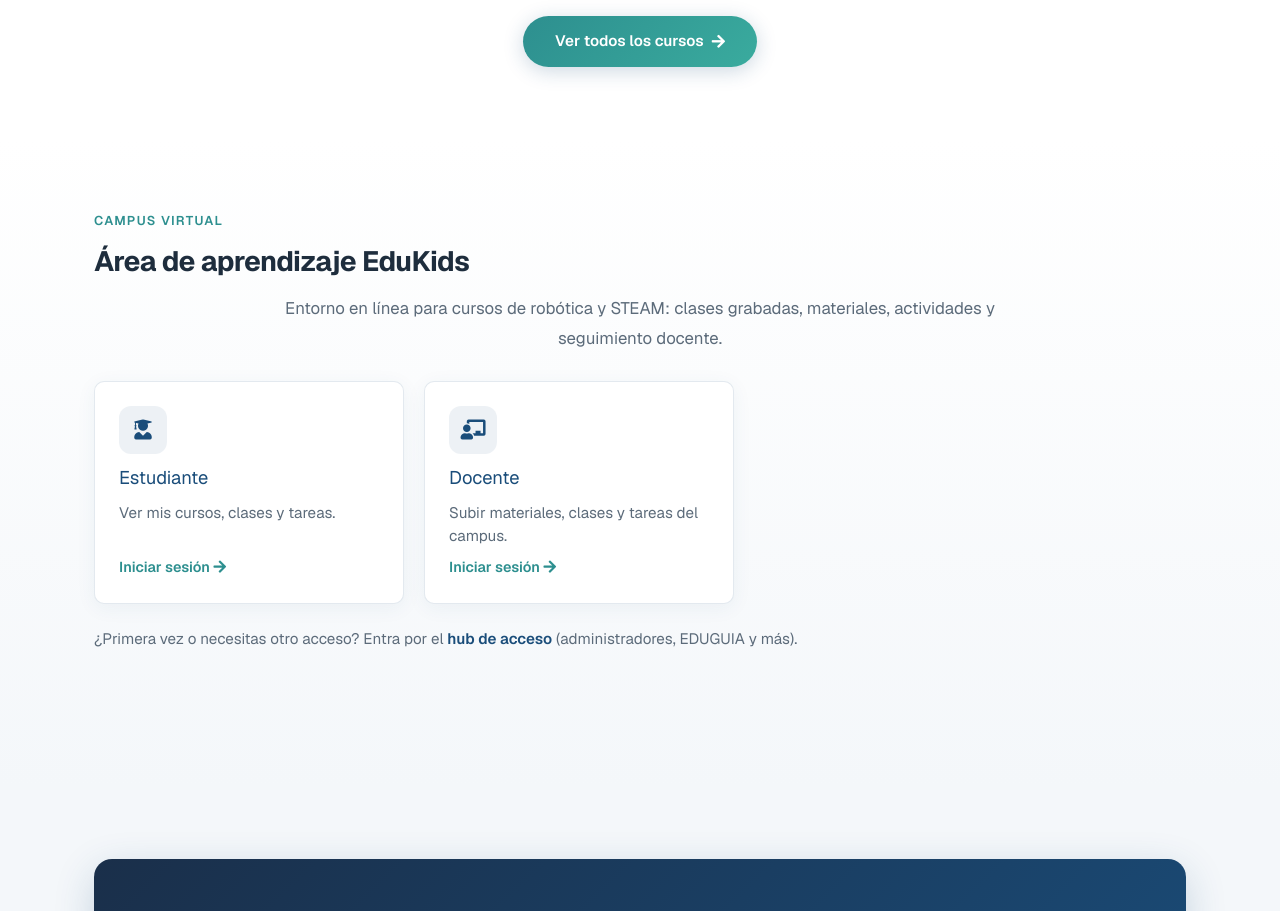
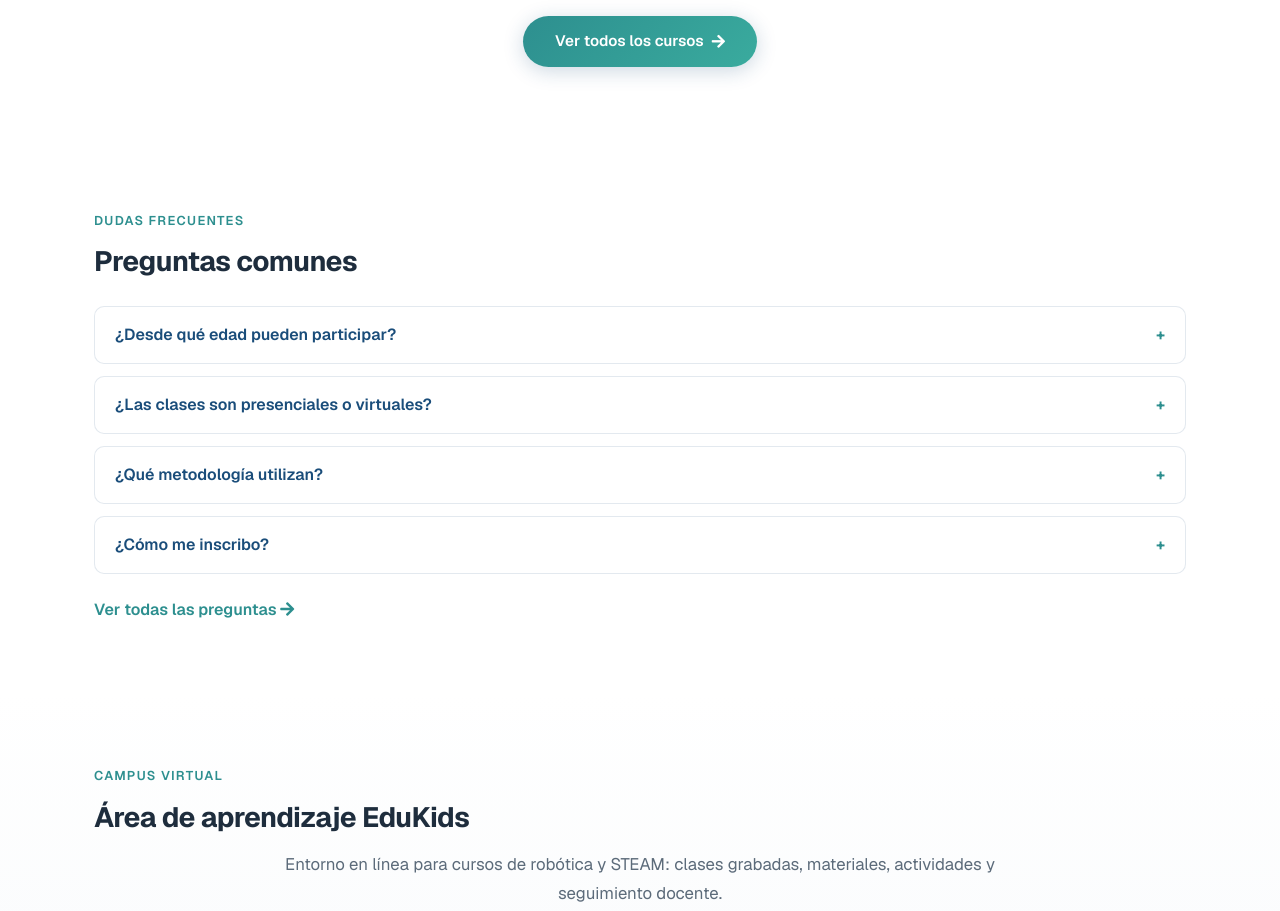
Before and after one commit to JARV2332/EDUGUIA, a Next.js app: page / in a window 1280 px wide. Shown: the part 3280-4191 px from the top of the page. Built offline with nearby package versions, Linux system fonts and the light colour scheme; no server answers; the database is empty.

Commit message:
Agregar FAQ acordeon en la home
Muestra las cuatro preguntas mas comunes con enlace a la pagina completa.

Co-authored-by: Cursor <cursoragent@cursor.com>

```diff
--- a/app/page.tsx
+++ b/app/page.tsx
@@ -1,6 +1,7 @@
 import type { Metadata } from "next";
 import Link from "next/link";
 import { getPublicHome } from "@/lib/landing/get-home";
+import { getPublicFaq } from "@/lib/landing/get-faq";
 import { getPublicCursos } from "@/lib/lms/get-public-cursos";
 import { PublicCursoCardView } from "@/components/landing/public-curso-card";
 import { LandingFooter, LandingHeader, LandingLayout } from "@/components/landing/landing-shell";
@@ -16,6 +17,7 @@ export default async function HomePage() {
   const home = await getPublicHome();
   const cursos = await getPublicCursos();
   const cursosDestacados = cursos.slice(0, 3);
+  const faqItems = (await getPublicFaq()).slice(0, 4);
 
   return (
     <LandingLayout pageClass="landing-page--home">
@@ -197,6 +199,28 @@ export default async function HomePage() {
           </div>
         </section>
 
+        <section id="faq" className="home-section home-section--light">
+          <div className="landing-content" style={{ paddingBottom: 0 }}>
+            <span className="home-label">Dudas frecuentes</span>
+            <h2 className="section-title" style={{ textAlign: "left", marginBottom: 24 }}>
+              Preguntas comunes
+            </h2>
+            <div className="home-faq">
+              {faqItems.map((item) => (
+                <details key={item.id} className="home-faq__item">
+                  <summary className="home-faq__question">{item.pregunta}</summary>
+                  <p className="home-faq__answer">{item.respuesta}</p>
+                </details>
+              ))}
+            </div>
+            <p style={{ marginTop: 24, marginBottom: 0 }}>
+              <Link href="/preguntas-frecuentes/" className="home-faq__more">
+                Ver todas las preguntas <i className="fas fa-arrow-right" aria-hidden="true"></i>
+              </Link>
+            </p>
+          </div>
+        </section>
+
         <section id="aprendizaje" className="home-section home-section--lms">
           <div className="landing-content">
             <span className="home-label">Campus virtual</span>
--- a/public/assets/landing-content.css
+++ b/public/assets/landing-content.css
@@ -960,6 +960,59 @@
   }
 }
 
+.home-faq {
+  display: flex;
+  flex-direction: column;
+  gap: 12px;
+}
+
+.home-faq__item {
+  border: 1px solid rgba(26, 77, 122, 0.12);
+  border-radius: var(--eduguia-radius);
+  background: #fff;
+  overflow: hidden;
+}
+
+.home-faq__question {
+  padding: 16px 20px;
+  font-weight: 600;
+  color: var(--eduguia-primary);
+  cursor: pointer;
+  list-style: none;
+}
+
+.home-faq__question::-webkit-details-marker {
+  display: none;
+}
+
+.home-faq__question::after {
+  content: "+";
+  float: right;
+  font-weight: 700;
+  color: var(--eduguia-secondary);
+}
+
+.home-faq__item[open] .home-faq__question::after {
+  content: "−";
+}
+
+.home-faq__answer {
+  margin: 0;
+  padding: 0 20px 16px;
+  line-height: 1.7;
+  color: var(--eduguia-muted);
+}
+
+.home-faq__more {
+  color: var(--eduguia-secondary);
+  font-weight: 600;
+  text-decoration: none;
+}
+
+.home-faq__more:hover {
+  text-decoration: underline;
+}
+
 /* —— Campus virtual / LMS —— */
 .home-section--lms {
   background: linear-gradient(180deg, #fff 0%, var(--eduguia-bg) 100%);
```
